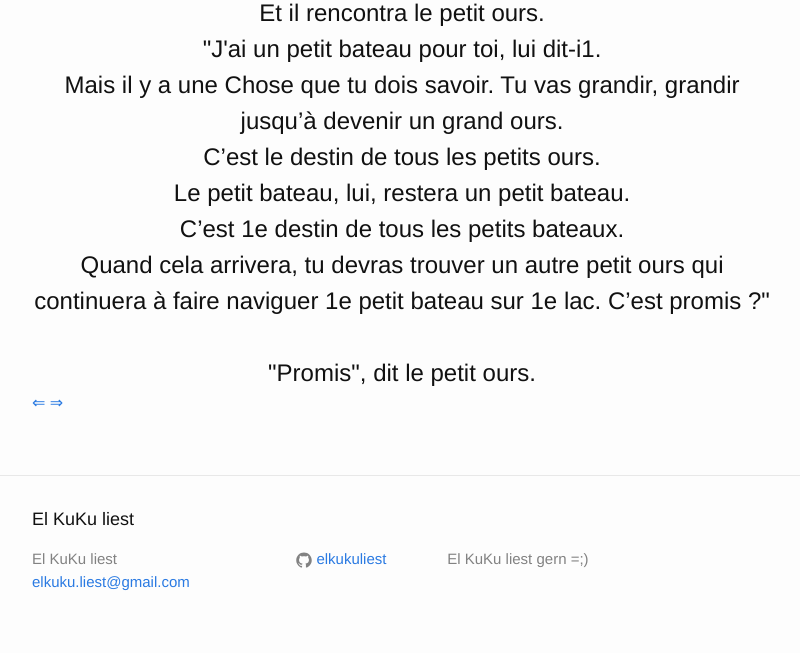
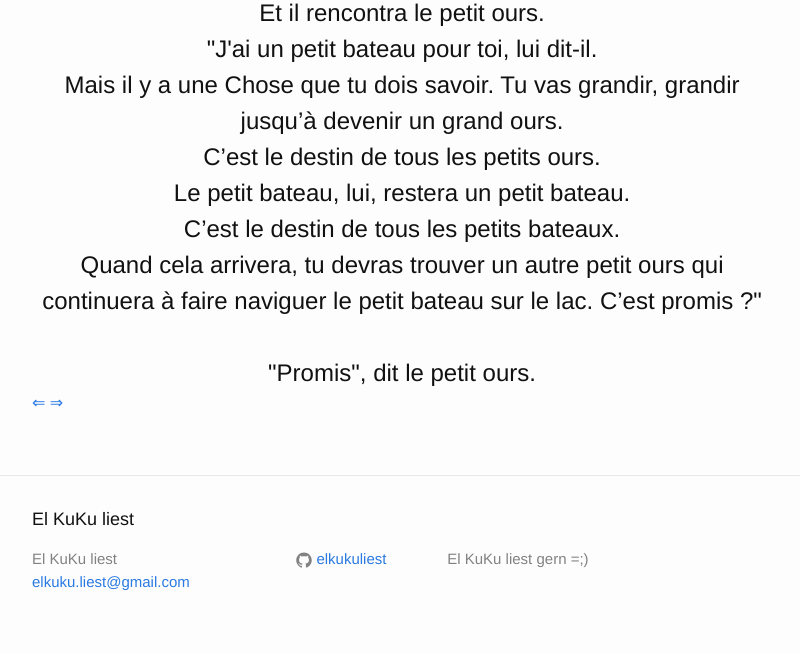
Before and after one commit to elkukuliest/elkukuliest.github.io, a Jekyll site: the page built from le-petit-bateau-de-petit-ours/fr/page18.md, in a window 1280 px wide. Shown: the part 505-1158 px from the top of the page, without its empty margins (238-1038 px from the left). Built offline with Jekyll 4.4.1, drawn with Linux system fonts in a browser that asks for light colours.

Commit message:
Fix typos

```diff
--- a/le-petit-bateau-de-petit-ours/fr/page18.md
+++ b/le-petit-bateau-de-petit-ours/fr/page18.md
@@ -11,12 +11,12 @@ pagnext: le-petit-bateau-de-petit-ours/fr/page19
 
 <div class="childbook-text">
 Et il rencontra le petit ours.<br />
-"J'ai un petit bateau pour toi, lui dit-i1.<br />
+"J'ai un petit bateau pour toi, lui dit-il.<br />
 Mais il y a une Chose que tu dois savoir. Tu vas grandir, grandir jusqu’à devenir un grand ours.<br />
 C’est le destin de tous les petits ours.<br />
 Le petit bateau, lui, restera un petit bateau.<br />
-C’est 1e destin de tous les petits bateaux.<br />
-Quand cela arrivera, tu devras trouver un autre petit ours qui continuera à faire naviguer 1e petit bateau sur 1e lac. C’est promis ?"<br />
+C’est le destin de tous les petits bateaux.<br />
+Quand cela arrivera, tu devras trouver un autre petit ours qui continuera à faire naviguer le petit bateau sur le lac. C’est promis ?"<br />
 <br />
 "Promis", dit le petit ours.
 </div>
```
